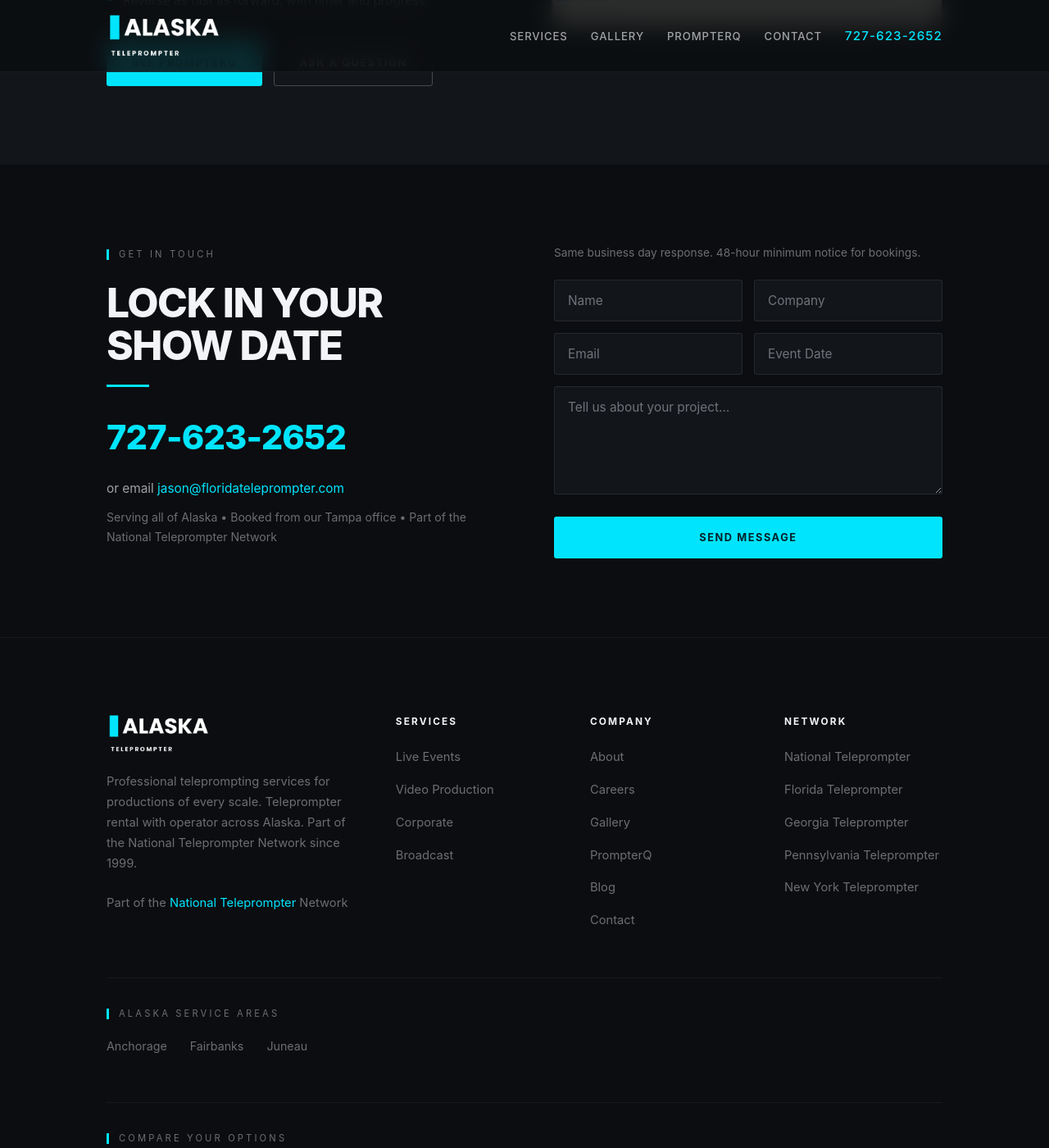
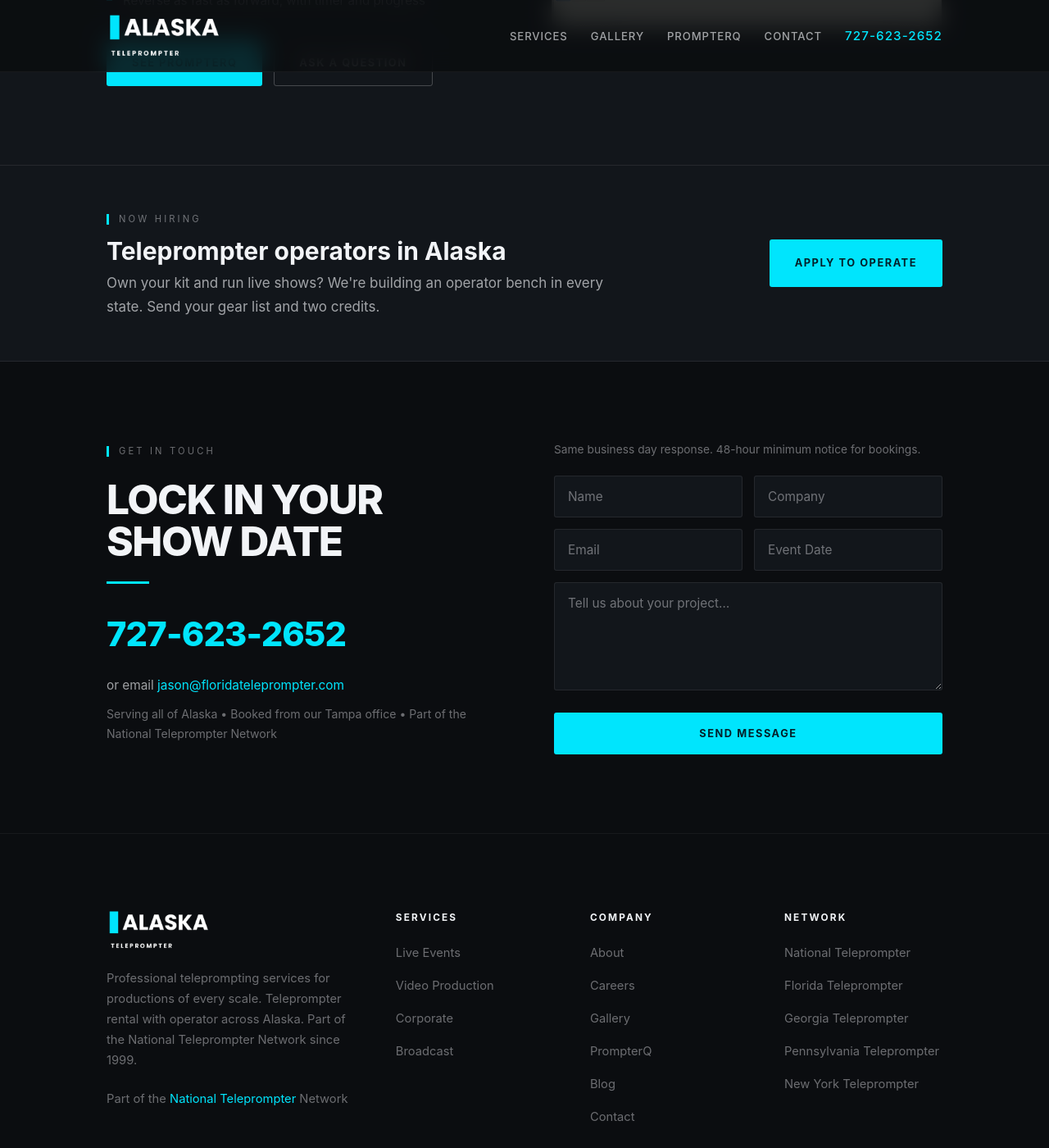
Before and after one commit to jasproj/alaskateleprompter, a Jekyll site: the page index.html, which Jekyll copies as it is, in a window 1280 px wide and 1400 px high, scrolled down 6080 px. Shown: the whole window at 82% size. Built offline with Jekyll 4.4.1, drawn with Linux system fonts in a browser that asks for light colours.

Commit message:
feat: "Now Hiring Operators" band above the contact section
A visible operator-recruiting callout on the home page. Until now the only
path to the application form was a footer link. The band names the state,
says what we want (own kit, live-show experience, gear list + two credits)
and sends applicants to the existing careers page. Styled with the site's
own CSS variables; no new colors, fonts or scripts. Verified at 1280 and
390 wide.

Co-Authored-By: Claude Fable 5.1 <noreply@anthropic.com>
Claude-Session: https://claude.ai/code/session_01SW4oYwAA8ZEcmkVZYUBX96

```diff
--- a/index.html
+++ b/index.html
@@ -444,6 +444,13 @@
             html { scroll-behavior: auto; }
             * { transition: none !important; animation: none !important; }
         }
+
+        /* Hiring band */
+        .hiring { padding: clamp(36px, 4vw, 56px) 0; background: var(--surface); border-top: 1px solid var(--line); border-bottom: 1px solid var(--line); }
+        .hiring-wrap { display: flex; align-items: center; justify-content: space-between; gap: 28px; flex-wrap: wrap; }
+        .hiring-title { font-size: clamp(22px, 2.6vw, 30px); line-height: 1.15; margin: 6px 0 8px; }
+        .hiring-text { color: var(--text-dim); margin: 0; max-width: 60ch; }
+        .hiring .btn { white-space: nowrap; }
     </style>
 </head>
 <body>
@@ -673,6 +680,18 @@
         </div>
     </section>
 
+        <!-- Hiring -->
+    <section class="hiring" id="hiring" aria-label="Now hiring teleprompter operators">
+        <div class="wrap hiring-wrap">
+            <div>
+                <span class="eyebrow">Now Hiring</span>
+                <h2 class="hiring-title">Teleprompter operators in Alaska</h2>
+                <p class="hiring-text">Own your kit and run live shows? We're building an operator bench in every state. Send your gear list and two credits.</p>
+            </div>
+            <a href="careers.html" class="btn btn-primary">Apply to operate</a>
+        </div>
+    </section>
+
     <!-- Contact -->
     <section class="contact" id="contact">
         <div class="wrap">
```
